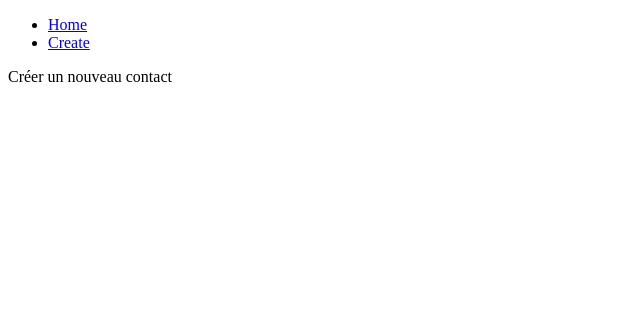
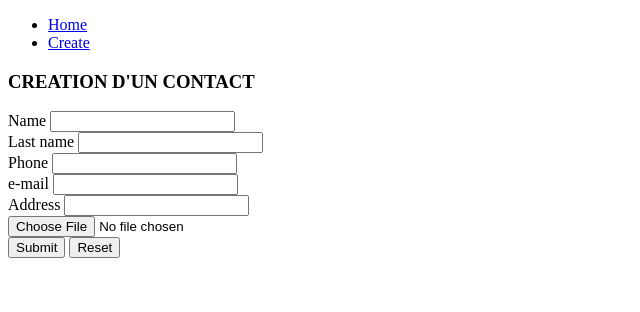
Before and after one commit to Rolland359/adress_book_django, a Django app: page /book/create/ in a window 1280 px wide. Shown: the top 312 px of the page, without its empty margins (0-640 px from the left). Run offline with Django 3.2, Linux system fonts and the light colour scheme.

Commit message:
mis a jour du formulaire d'ajout d'utilisateur

```diff
--- a/book/templates/book/create.html
+++ b/book/templates/book/create.html
@@ -2,5 +2,35 @@
 {% load static %}
 
 {% block content %}
-Créer un nouveau contact
+    <h3>CREATION D'UN CONTACT</h3>
+    <div>
+        <form action="{% url 'book:process_add' %}" name="action" method="post">
+            {% csrf_token %}
+            <div>
+                <label for="name">Name</label>
+                <input type="text" name="name" id="name">
+            </div>
+            <div>
+                <label for="lastname">Last name</label>
+                <input type="text" name="lastname" id="lastname">
+            </div>
+            <div>
+                <label for="phone">Phone</label>
+                <input type="text" name="phone" id="phone">
+            </div>
+            <div>
+                <label for="email">e-mail</label>
+                <input type="text" name="email" id="email">
+            </div>
+            <div>
+                <label for="address">Address</label>
+                <input type="text" name="address" id="address">
+            </div>
+            <div>
+                <input type="file" name="photo" id="photo">
+            </div>
+        </form>
+        <button type="submit" name="action" value="add">Submit</button>
+        <button type="reset" name="action" value="reset">Reset</button>
+    </div>
 {% endblock%}
--- a/book/templates/book/index.html
+++ b/book/templates/book/index.html
@@ -7,6 +7,9 @@
         {% for contact in contact_list%}
             <li>
                 <a href="{% url 'book:details' contact.id %}">D</a>{{contact.name}} {{ contact.lastname}}
+                <a href="{% url 'book:update' contact.id %}">Modifier</a>
+                <a href="{% url 'book:process_delete' contact.id %}">Supprimer</a>
+                <p>{{ contact.phone }}</p>
             </li>
         {% endfor %}
     </ul>
--- a/book/templates/book/update.html
+++ b/book/templates/book/update.html
@@ -0,0 +1,5 @@
+{% extends "book/base.html"%}
+{% load static %}
+
+{% block content %}
+{% endblock %}
--- a/book/urls.py
+++ b/book/urls.py
@@ -6,5 +6,7 @@ urlpatterns = [
     path("", views.index, name="index"),
     path("<int:contact_id>/contacts/", views.details, name="details"),
     path("create/", views.create, name="create"),
+    path("add/", views.process_add, name="process_add"),
     path("<int:contact_id>/update/", views.update, name="update"),
+    path("<int:contact_id>", views.process_delete, name="process_delete"),
 ]
--- a/book/views.py
+++ b/book/views.py
@@ -1,7 +1,7 @@
 from django.shortcuts import render, get_list_or_404, get_object_or_404
 from django.http import HttpResponse
 from .models import Contact
-
+from django.http import HttpResponseRedirect
 # Create your views here.
 def index(request):
     contacts = get_list_or_404(Contact)
@@ -22,5 +22,8 @@ def update(request, contact_id):
     context = {"contact":contact}
     return render(request, "book/update.html", context)
 
-def process_add(request, contact_id):
+def process_add(request):
+    print("utiliseateur sauvegardé")
+
+def process_delete(request, contact_id):
     pass
```
Also changed, not shown: book/templates/book/details.html (+37 -0 lines).
